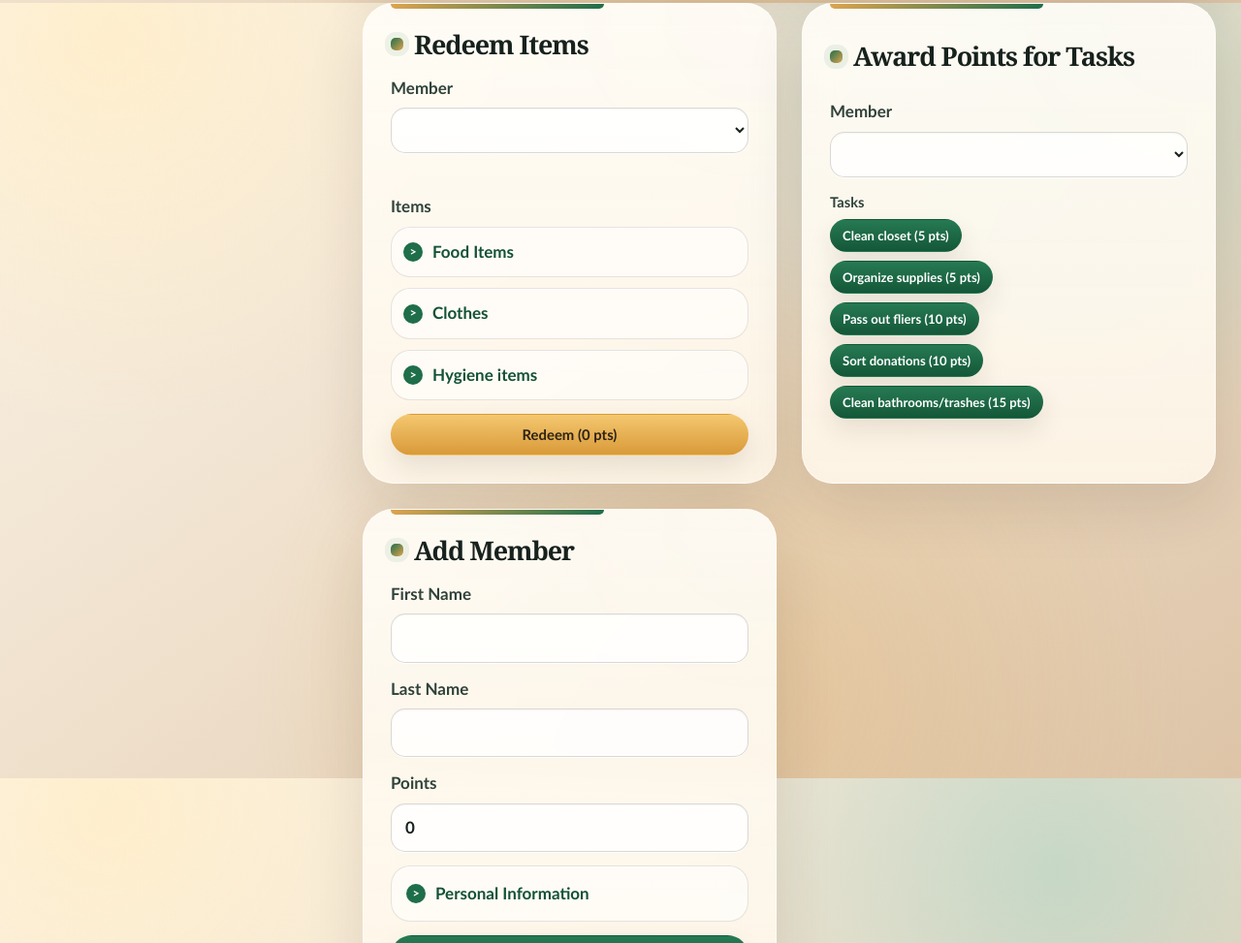
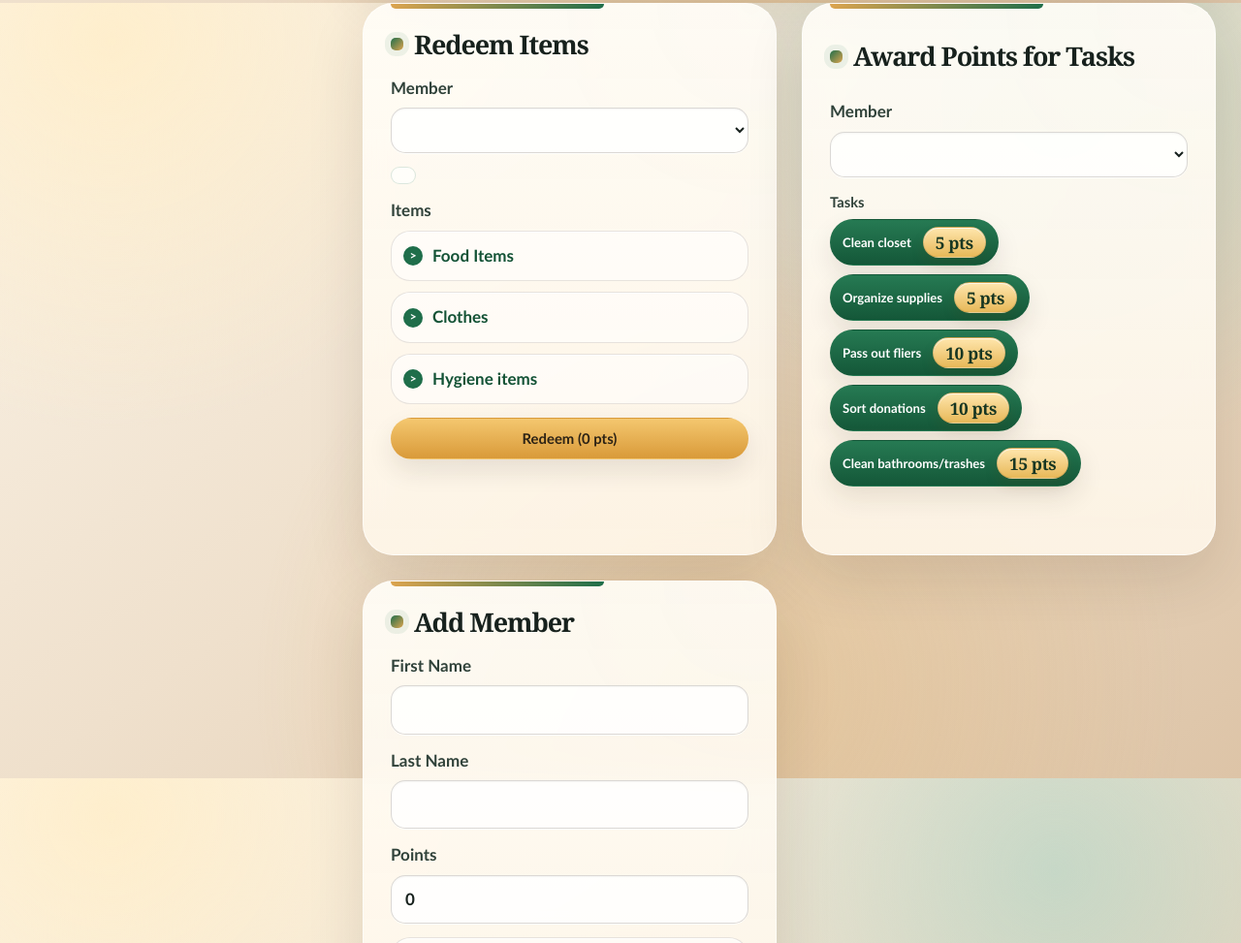
Before and after one commit to ethaneking19-cloud/lighthouse-ministry-hub, a plain HTML site: page index.html in a window 1280 px wide. Shown: the part 1597-2570 px from the top of the page at 97% size. Drawn offline with Linux system fonts and the light colour scheme.

Commit message:
Improve point value readability

```diff
--- a/app.js
+++ b/app.js
@@ -2319,6 +2319,7 @@ function renderItems() {
       input.min = "0";
       input.value = item.cost;
       input.disabled = !staffMode;
+      input.className = "point-input";
       input.addEventListener("change", () => {
         if (!staffMode) return;
         const nextValue = Number(input.value);
@@ -4120,7 +4121,12 @@ function hydrateSelects() {
       checkbox.dataset.itemName = item.name;
 
       const text = document.createElement("span");
-      text.textContent = `${item.name} (${item.cost} pts)`;
+      text.className = "redeem-name";
+      text.textContent = item.name;
+
+      const cost = document.createElement("span");
+      cost.className = "point-pill redeem-point-pill";
+      cost.textContent = `${item.cost} pts`;
 
       const qty = document.createElement("input");
       qty.type = "number";
@@ -4142,7 +4148,7 @@ function hydrateSelects() {
         updateRedeemGroupCounts();
       });
 
-      label.append(checkbox, text);
+      label.append(checkbox, text, cost);
       row.append(label, qty);
       details.append(row);
     });
@@ -4167,9 +4173,15 @@ function hydrateTasks() {
 
     const button = document.createElement("button");
     button.type = "button";
-    button.className = "btn small primary";
-    button.textContent = `${task.label} (${task.points} pts)`;
+    button.className = "btn small primary task-award-button";
     button.dataset.taskId = task.id;
+    const taskName = document.createElement("span");
+    taskName.className = "task-award-name";
+    taskName.textContent = task.label;
+    const taskPoints = document.createElement("span");
+    taskPoints.className = "point-pill task-point-pill";
+    taskPoints.textContent = `${task.points} pts`;
+    button.append(taskName, taskPoints);
 
     const status = document.createElement("span");
     status.className = "task-status";
@@ -4262,9 +4274,14 @@ function renderRedeemPoints() {
   if (!personSelect) return;
   const personId = personSelect.value;
   const person = state.people.find((entry) => entry.id === personId);
-  elements.redeemPoints.textContent = person
-    ? `Current points: ${person.points}`
-    : "";
+  elements.redeemPoints.innerHTML = "";
+  if (!person) return;
+  const label = document.createElement("span");
+  label.textContent = "Current points";
+  const value = document.createElement("span");
+  value.className = "point-pill balance-point-pill";
+  value.textContent = String(person.points);
+  elements.redeemPoints.append(label, value);
 }
 
 function getRedeemSelections() {
--- a/index.html
+++ b/index.html
@@ -4,7 +4,7 @@
     <meta charset="utf-8" />
     <meta name="viewport" content="width=device-width, initial-scale=1" />
     <title>Lighthouse Ministry Hub</title>
-    <link rel="stylesheet" href="styles.css?v=20260522-5" />
+    <link rel="stylesheet" href="styles.css?v=20260522-6" />
   </head>
   <body>
     <div class="page">
@@ -674,6 +674,6 @@
 
     <script src="xlsx.full.min.js"></script>
     <script src="mammoth.browser.min.js"></script>
-    <script src="app.js?v=20260522-5"></script>
+    <script src="app.js?v=20260522-6"></script>
   </body>
 </html>
--- a/styles.css
+++ b/styles.css
@@ -1416,6 +1416,59 @@ summary::-webkit-details-marker {
   font-weight: 800;
 }
 
+.redeem-name {
+  flex: 1 1 auto;
+  min-width: 0;
+}
+
+.point-pill {
+  display: inline-flex;
+  align-items: center;
+  justify-content: center;
+  min-height: 32px;
+  padding: 6px 12px;
+  border: 1px solid rgba(31, 110, 74, 0.18);
+  border-radius: 999px;
+  color: #103c29;
+  background:
+    linear-gradient(180deg, rgba(232, 247, 235, 0.98), rgba(209, 233, 215, 0.94));
+  box-shadow:
+    inset 0 1px 0 rgba(255, 255, 255, 0.78),
+    0 8px 16px rgba(31, 110, 74, 0.1);
+  font-family: var(--font-display);
+  font-size: 1.08rem;
+  font-weight: 900;
+  letter-spacing: -0.02em;
+  white-space: nowrap;
+}
+
+.redeem-point-pill {
+  margin-left: auto;
+}
+
+.balance-point-pill {
+  min-height: 38px;
+  margin-left: 10px;
+  padding-inline: 15px;
+  color: #fffaf0;
+  background: linear-gradient(180deg, var(--green), var(--green-strong));
+  font-size: 1.22rem;
+}
+
+#redeem-points {
+  display: flex;
+  align-items: center;
+  gap: 4px;
+  width: fit-content;
+  margin: 0;
+  padding: 8px 10px 8px 14px;
+  border: 1px solid rgba(31, 110, 74, 0.16);
+  border-radius: 999px;
+  background: rgba(255, 255, 255, 0.58);
+  color: var(--ink-soft);
+  font-weight: 900;
+}
+
 .redeem-label input,
 .todo-row input,
 .calendar-checklist-row input {
@@ -1441,6 +1494,38 @@ summary::-webkit-details-marker {
   flex-wrap: wrap;
   align-items: center;
   gap: 8px;
+}
+
+.task-award-button {
+  justify-content: space-between;
+  gap: 12px;
+  min-height: 46px;
+  padding: 8px 10px 8px 15px;
+  text-align: left;
+}
+
+.task-award-name {
+  min-width: 0;
+  overflow-wrap: anywhere;
+}
+
+.task-point-pill {
+  color: #173622;
+  background: linear-gradient(180deg, #ffe6ad, #e7b858);
+  border-color: rgba(81, 61, 24, 0.16);
+  box-shadow:
+    inset 0 1px 0 rgba(255, 255, 255, 0.7),
+    0 8px 14px rgba(91, 62, 17, 0.12);
+}
+
+.point-input,
+#add-item-points,
+#add-task-points {
+  color: var(--green-strong);
+  font-family: var(--font-display);
+  font-size: 1.22rem;
+  font-weight: 900;
+  text-align: center;
 }
 
 .task-actions {
```
